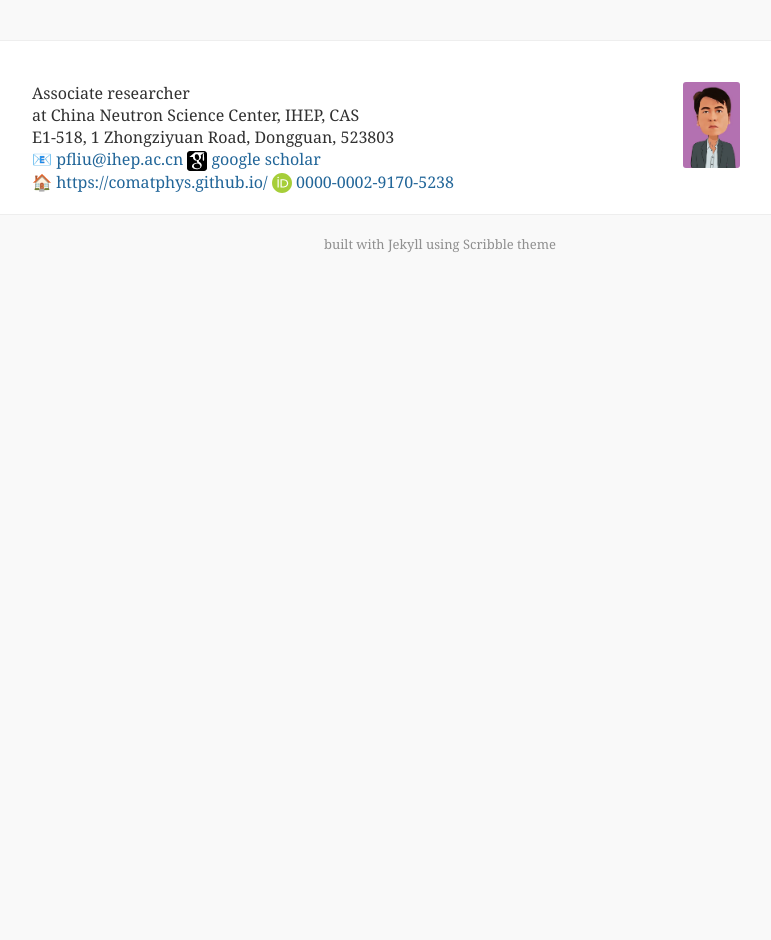
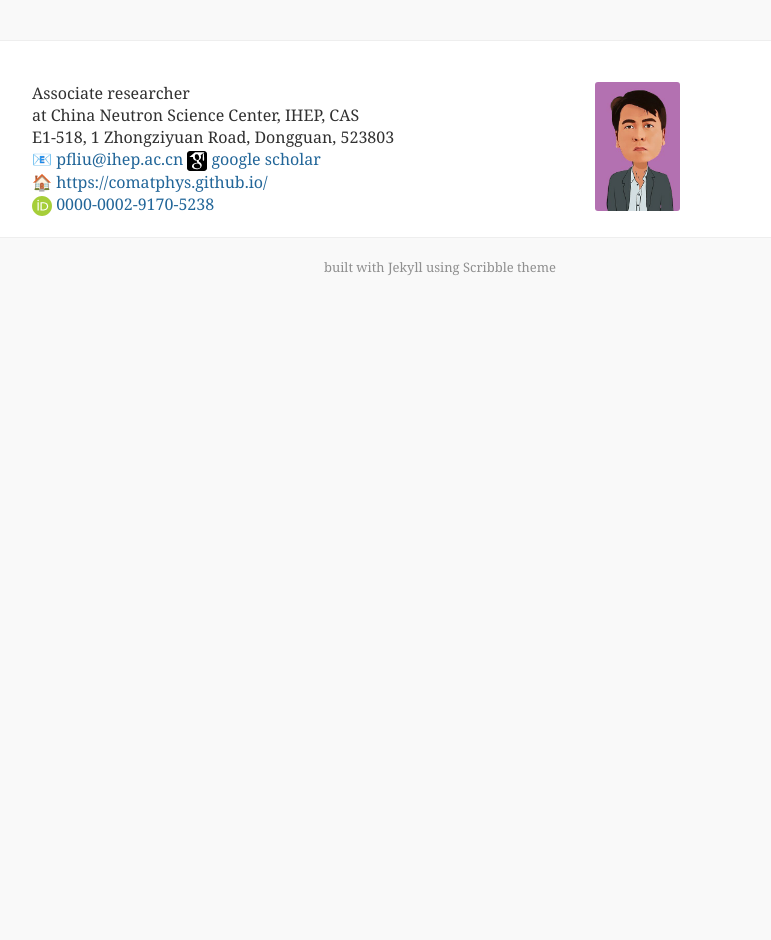
Before and after one commit to comatphys/comatphys.github.io, a Jekyll site: the page built from cv_md/contact.md, in a window 1280 px wide. Shown: the whole page, without its empty margins (200-971 px from the left). Built offline with Jekyll 4.4.1, drawn with Linux system fonts in a browser that asks for light colours; emoji names are drawn with the system emoji font; our own code applies the rules of GitHub Pages for plain Markdown files; comment, search, counter and statistics services are not loaded.

Commit message:
Update contact.md

```diff
--- a/cv_md/contact.md
+++ b/cv_md/contact.md
@@ -1 +1 @@
-| Associate researcher <br> at China Neutron Science Center, IHEP, CAS <br> E1-518, 1 Zhongziyuan Road, Dongguan, 523803 <br> :email: [pfliu@ihep.ac.cn](mailto:pfliu@ihep.ac.cn) ![google scholar](/images/gs.svg){:height="20px" } [google scholar](https://scholar.google.com/citations?user=v0zhAS4AAAAJ&hl) <br> :house: [https://comatphys.github.io/](https://comatphys.github.io) ![orcid](/images/orcid.svg){:height="20px"} [0000-0002-9170-5238](https://orcid.org/0000-0002-9170-5238) | <img src="/images/people/person-pfliu.png" width="20%" align=right /> |
+| Associate researcher <br> at China Neutron Science Center, IHEP, CAS <br> E1-518, 1 Zhongziyuan Road, Dongguan, 523803 <br> :email: [pfliu@ihep.ac.cn](mailto:pfliu@ihep.ac.cn) ![google scholar](/images/gs.svg){:height="20px" } [google scholar](https://scholar.google.com/citations?user=v0zhAS4AAAAJ&hl) <br> :house: [https://comatphys.github.io/](https://comatphys.github.io)  <br> ![orcid](/images/orcid.svg){:height="20px"} [0000-0002-9170-5238](https://orcid.org/0000-0002-9170-5238) | <img src="/images/people/person-pfliu.png" width="30%" align=right /> |
```
